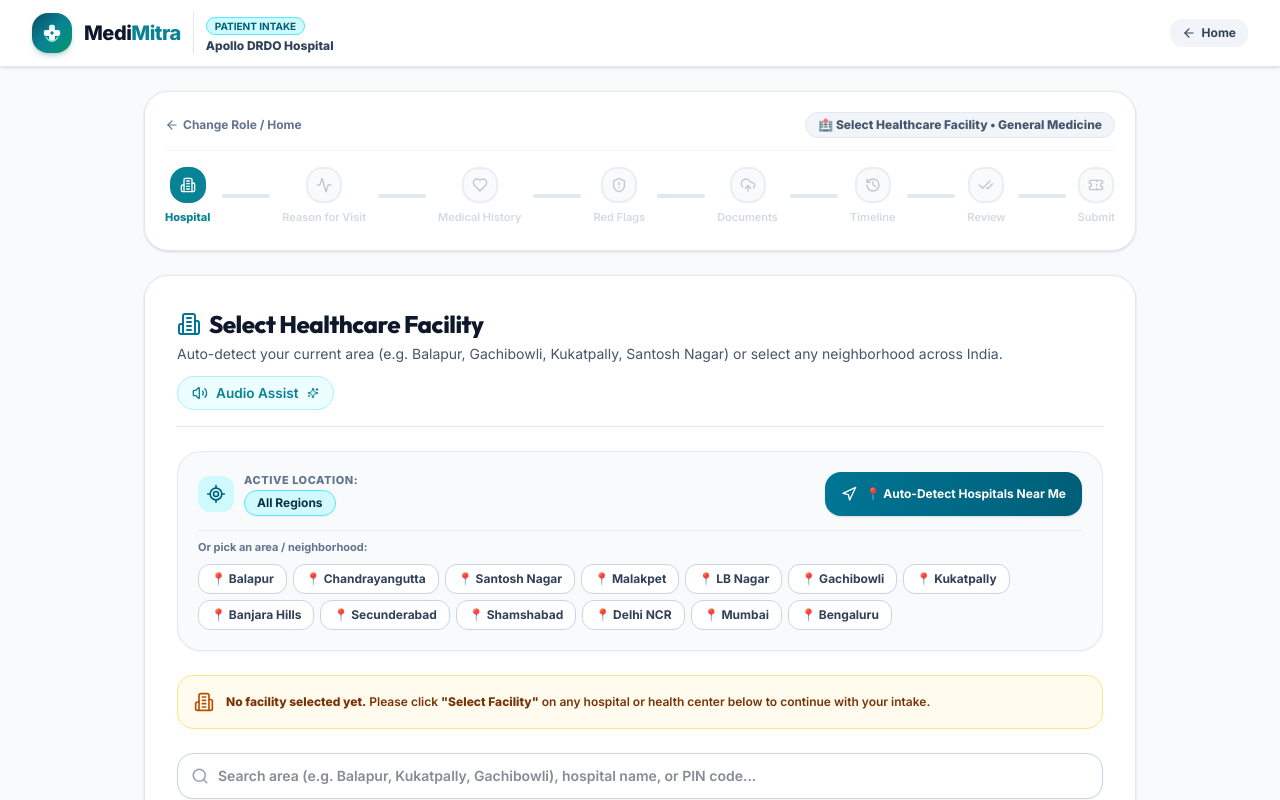
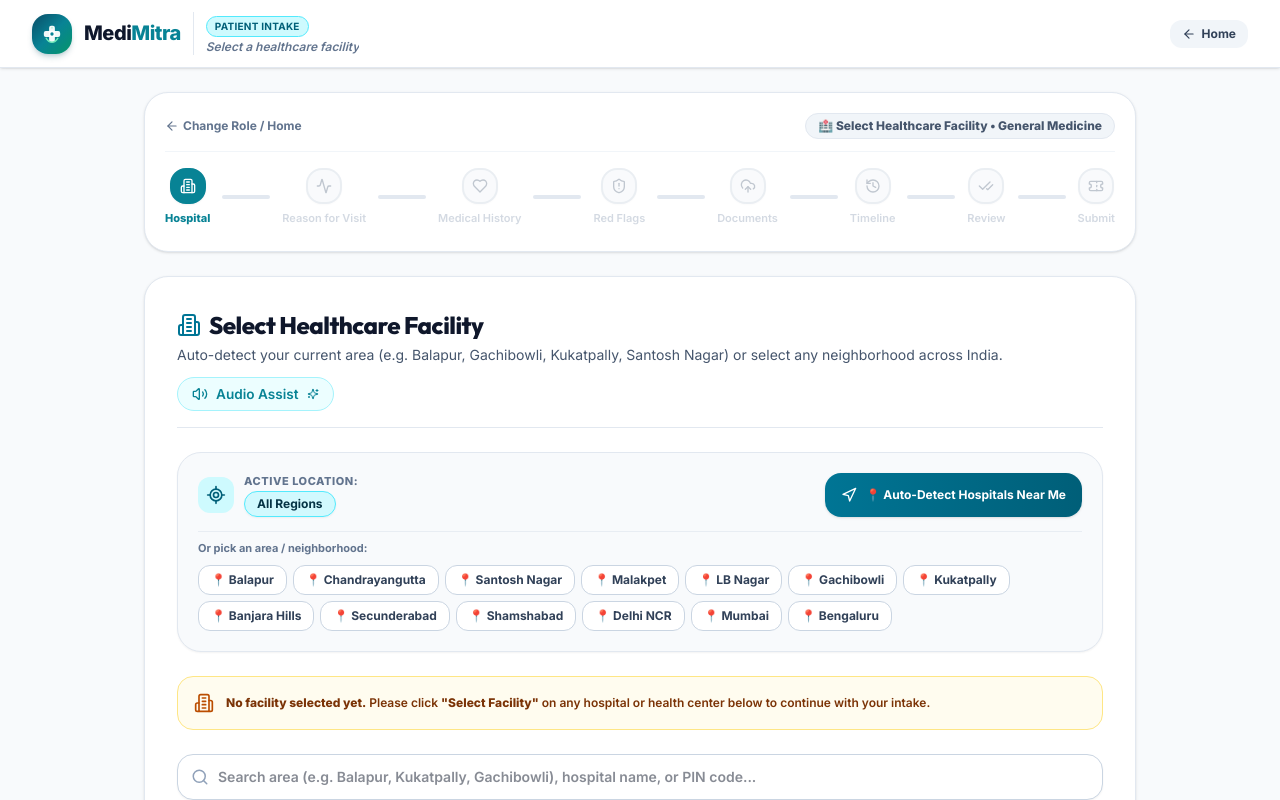
Before and after one commit to Neeharsiddani/Patient-Case, a React (Vite) app: page / in a window 1280 px wide. Both pictures are taken after a click on the button 394 px from the left and 502 px from the top of the page. Shown: the top 800 px of the page. Built offline with nearby package versions, Linux system fonts and the light colour scheme; no server answers; the HTML template or start-up script is replaced by a standard one.

Commit message:
feat: implement PatientContext and scaffolding for kiosk registration flow components

```diff
--- a/src/App.jsx
+++ b/src/App.jsx
@@ -19,6 +19,7 @@ const AppContent = () => {
     handleUserLogout,
     hospitals,
     activeHospitalId,
+    kioskForm,
     kioskStep,
     setKioskStep
   } = usePatient();
@@ -150,7 +151,30 @@ const AppContent = () => {
     window.history.pushState({ screen: 'welcome', step: 1 }, '', getRouteUrl('welcome', 1));
   };
 
-  const currentHospital = hospitals.find(h => h.id === (authenticatedUser?.hospitalId || activeHospitalId)) || hospitals[0];
+  // Selected hospital for patient workflow:
+  // ONLY display a hospital name if the patient has genuinely selected one!
+  const patientHospitalName = kioskForm?.selectedHospitalName ||
+    (kioskForm?.selectedHospitalId && hospitals.find(h => h.id === kioskForm.selectedHospitalId)?.name) ||
+    (activeHospitalId && hospitals.find(h => h.id === activeHospitalId)?.name) ||
+    null;
+
+  // Selected hospital for staff workflow (Doctor / Admin):
+  const staffHospital = hospitals.find(h => h.id === (authenticatedUser?.hospitalId || activeHospitalId));
+  const staffHospitalName = staffHospital?.name || authenticatedUser?.hospitalName || null;
+
+  const headerBadge = currentScreen === 'patient'
+    ? 'Patient Intake'
+    : currentScreen === 'doctor_login'
+    ? 'Hospital Authentication'
+    : 'Hospital Clinical Workstation';
+
+  const headerHospitalText = currentScreen === 'patient'
+    ? (patientHospitalName || 'Select a healthcare facility')
+    : currentScreen === 'doctor_login'
+    ? (staffHospitalName || 'National Healthcare Facility Login')
+    : (staffHospitalName || 'Authorized Healthcare Facility');
+
+  const isHospitalPlaceholder = currentScreen === 'patient' && !patientHospitalName;
 
   return (
     <div className="min-h-screen bg-slate-50 flex flex-col justify-between selection:bg-cyan-500 selection:text-white">
@@ -160,22 +184,29 @@ const AppContent = () => {
           <header className="no-print sticky top-0 z-50 bg-white border-b border-slate-200 shadow-sm">
             {/* Main Header Bar */}
             <div className="max-w-7xl mx-auto px-4 sm:px-6 lg:px-8 py-3 flex items-center justify-between gap-4">
-              <div className="flex items-center gap-3">
+              <div className="flex items-center gap-2 sm:gap-3 min-w-0">
                 <button
                   type="button"
                   onClick={() => setCurrentScreen('welcome')}
-                  className="hover:opacity-85 transition-opacity"
+                  className="hover:opacity-85 transition-opacity flex-shrink-0"
                   title="Return to Welcome Screen"
                 >
                   <MediMitraLogo size="md" showText={true} />
                 </button>
 
-                <div className="hidden sm:block border-l border-slate-200 pl-3">
-                  <span className="bg-cyan-100 text-cyan-800 text-[10px] uppercase font-bold px-2 py-0.5 rounded-full border border-cyan-300">
-                    {currentScreen === 'patient' ? 'Patient Intake' : currentScreen === 'doctor_login' ? 'Hospital Authentication' : 'Hospital Clinical Workstation'}
+                <div className="border-l border-slate-200 pl-2.5 sm:pl-3 min-w-0">
+                  <span className="bg-cyan-100 text-cyan-800 text-[9px] sm:text-[10px] uppercase font-bold px-1.5 sm:px-2 py-0.5 rounded-full border border-cyan-300 inline-block tracking-wide">
+                    {headerBadge}
                   </span>
-                  <p className="text-xs text-slate-700 font-extrabold mt-0.5">
-                    {currentHospital?.name}
+                  <p
+                    id="header-hospital-name"
+                    className={`text-[11px] sm:text-xs mt-0.5 truncate max-w-[150px] xs:max-w-[200px] sm:max-w-xs md:max-w-md ${
+                      isHospitalPlaceholder
+                        ? 'text-slate-500 font-semibold italic'
+                        : 'text-slate-800 font-extrabold'
+                    }`}
+                  >
+                    {headerHospitalText}
                   </p>
                 </div>
               </div>
--- a/src/components/common/Header.jsx
+++ b/src/components/common/Header.jsx
@@ -39,13 +39,19 @@ export const Header = () => {
     handleUserLogin,
     handleUserLogout,
     activeHospitalId,
+    kioskForm,
     hospitals
   } = usePatient();
 
   const [showAbhaModal, setShowAbhaModal] = useState(false);
   const [showAuthModal, setShowAuthModal] = useState(false);
 
-  const currentHospital = hospitals.find(h => h.id === (authenticatedUser?.hospitalId || activeHospitalId)) || hospitals[0];
+  const patientHospitalName = kioskForm?.selectedHospitalName ||
+    (kioskForm?.selectedHospitalId && hospitals.find(h => h.id === kioskForm.selectedHospitalId)?.name) ||
+    (activeHospitalId && hospitals.find(h => h.id === activeHospitalId)?.name) ||
+    null;
+
+  const currentHospital = hospitals.find(h => h.id === (authenticatedUser?.hospitalId || activeHospitalId));
 
   const handleRoleSelect = (targetRole) => {
     if (targetRole === 'kiosk') {
@@ -93,7 +99,9 @@ export const Header = () => {
               ABDM Clinical Intake
             </span>
             <p className="text-xs text-slate-600 font-bold mt-0.5">
-              {currentHospital?.name || t.hospitalName}
+              {role === 'kiosk'
+                ? (patientHospitalName || 'Select a healthcare facility')
+                : (currentHospital?.name || 'Authorized Healthcare Facility')}
             </p>
           </div>
         </div>
--- a/src/components/kiosk/Step1_HospitalSelect.jsx
+++ b/src/components/kiosk/Step1_HospitalSelect.jsx
@@ -51,7 +51,7 @@ const FEATURED_LOCALITIES = [
 ];
 
 export const Step1_HospitalSelect = () => {
-  const { kioskForm, setKioskForm, setKioskStep, t } = usePatient();
+  const { kioskForm, setKioskForm, setKioskStep, setActiveHospitalId, t } = usePatient();
 
   const [searchTerm, setSearchTerm] = useState('');
   const [selectedState, setSelectedState] = useState('All States');
@@ -137,6 +137,7 @@ export const Step1_HospitalSelect = () => {
   };
 
   const handleSelectHospital = (hosp) => {
+    if (setActiveHospitalId) setActiveHospitalId(hosp.id);
     setKioskForm(prev => ({
       ...prev,
       selectedHospitalId: hosp.id,
--- a/src/components/kiosk/Step4_ClinicalHistory.jsx
+++ b/src/components/kiosk/Step4_ClinicalHistory.jsx
@@ -188,18 +188,24 @@ export const Step4_ClinicalHistory = () => {
     if (!currentQuestion) return;
     const optionText = option[historyLang] || option.en;
 
-    setAnswers((prev) => {
-      const currentList = prev[currentQuestion.id] || [];
+    const currentList = answers[currentQuestion.id] || [];
+    let updatedForQuestion;
     if (currentQuestion.type === 'multi') {
       const exists = currentList.includes(optionText);
-        const updated = exists
+      updatedForQuestion = exists
         ? currentList.filter((item) => item !== optionText)
         : [...currentList, optionText];
-        return { ...prev, [currentQuestion.id]: updated };
     } else {
-        return { ...prev, [currentQuestion.id]: [optionText] };
+      updatedForQuestion = [optionText];
     }
-    });
+
+    const updatedAnswers = {
+      ...answers,
+      [currentQuestion.id]: updatedForQuestion
+    };
+
+    setAnswers(updatedAnswers);
+    saveAndCommitHistory(updatedAnswers);
 
     // If single choice, advance automatically after short delay
     if (currentQuestion.type !== 'multi') {
@@ -224,27 +230,28 @@ export const Step4_ClinicalHistory = () => {
     // Match spoken text against question options
     const matchResult = matchSpokenTextToOptions(spokenTranscript, currentQuestion.options, historyLang);
 
-    setAnswers((prev) => {
-      const existing = prev[currentQuestion.id] || [];
-      let updatedAnswers = [...existing];
+    const existing = answers[currentQuestion.id] || [];
+    let updatedForQuestion = [...existing];
 
     if (matchResult.matchedOption) {
       const optText = matchResult.matchedOption[historyLang] || matchResult.matchedOption.en;
-        if (!updatedAnswers.includes(optText)) {
-          updatedAnswers = currentQuestion.type === 'multi' ? [...updatedAnswers, optText] : [optText];
+      if (!updatedForQuestion.includes(optText)) {
+        updatedForQuestion = currentQuestion.type === 'multi' ? [...updatedForQuestion, optText] : [optText];
       }
     } else {
       // Store verbatim spoken transcript
-        if (!updatedAnswers.includes(spokenTranscript)) {
-          updatedAnswers = currentQuestion.type === 'multi' ? [...updatedAnswers, spokenTranscript] : [spokenTranscript];
+      if (!updatedForQuestion.includes(spokenTranscript)) {
+        updatedForQuestion = currentQuestion.type === 'multi' ? [...updatedForQuestion, spokenTranscript] : [spokenTranscript];
       }
     }
 
-      return {
-        ...prev,
-        [currentQuestion.id]: updatedAnswers
+    const updatedAnswers = {
+      ...answers,
+      [currentQuestion.id]: updatedForQuestion
     };
-    });
+
+    setAnswers(updatedAnswers);
+    saveAndCommitHistory(updatedAnswers);
 
     if (shouldAdvance) {
       setTimeout(() => {
--- a/src/components/kiosk/Step4_HospitalSelect.jsx
+++ b/src/components/kiosk/Step4_HospitalSelect.jsx
@@ -41,7 +41,7 @@ export const Step4_HospitalSelect = () => {
     }, 120);
   };
 
-  const currentHospital = hospitals.find(h => h.id === kioskForm.selectedHospitalId) || hospitals[0];
+  const currentHospital = hospitals.find(h => h.id === kioskForm.selectedHospitalId) || null;
 
   return (
     <div className="space-y-6">
--- a/src/components/kiosk/Step4_RedFlagAlert.jsx
+++ b/src/components/kiosk/Step4_RedFlagAlert.jsx
@@ -18,8 +18,18 @@ import { TriageBadge } from '../common/TriageBadge';
 export const Step4_RedFlagAlert = () => {
   const { kioskForm, setKioskForm, calculateTriage, speakText } = usePatient();
 
-  const { triageLevel, triageCategory, triageColor, redFlags } = calculateTriage(kioskForm);
-  const isHighPriority = triageLevel <= 2 || redFlags.length > 0;
+  const triage = calculateTriage(kioskForm);
+  const combinedFlags = Array.from(new Set([
+    ...(Array.isArray(kioskForm.redFlags) ? kioskForm.redFlags : []),
+    ...(Array.isArray(triage.redFlags) ? triage.redFlags : [])
+  ])).map(f => typeof f === 'string' ? f : (f.titleEn || f.title || String(f)));
+
+  const effectiveTriageLevel = (combinedFlags.length > 0 || (kioskForm.triageLevel && kioskForm.triageLevel <= 2))
+    ? Math.min(triage.triageLevel, kioskForm.triageLevel || 2)
+    : triage.triageLevel;
+
+  const isHighPriority = effectiveTriageLevel <= 2 || combinedFlags.length > 0;
+  const redFlags = combinedFlags;
 
   return (
     <div className="space-y-6">
--- a/src/context/PatientContext.jsx
+++ b/src/context/PatientContext.jsx
@@ -559,6 +559,7 @@ export const PatientProvider = ({ children }) => {
 
   // Reset Kiosk Form for new patient
   const resetKiosk = () => {
+    setActiveHospitalId(null);
     setKioskStep(1);
     setKioskForm({
       abhaId: '',
```
Lines whose indentation alone changed are shown as unchanged.
